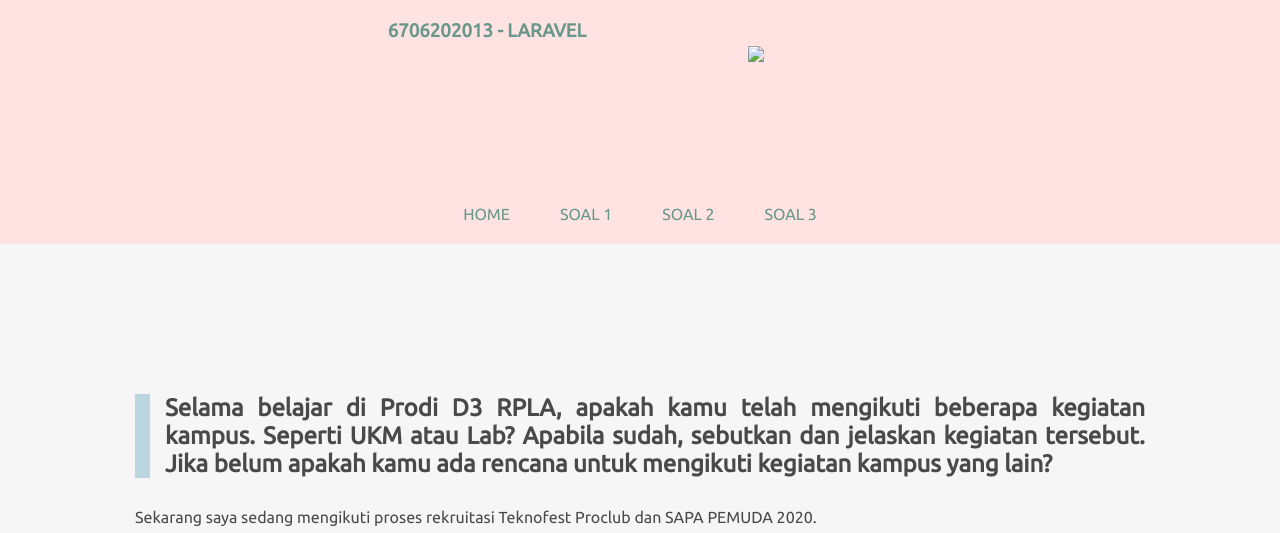
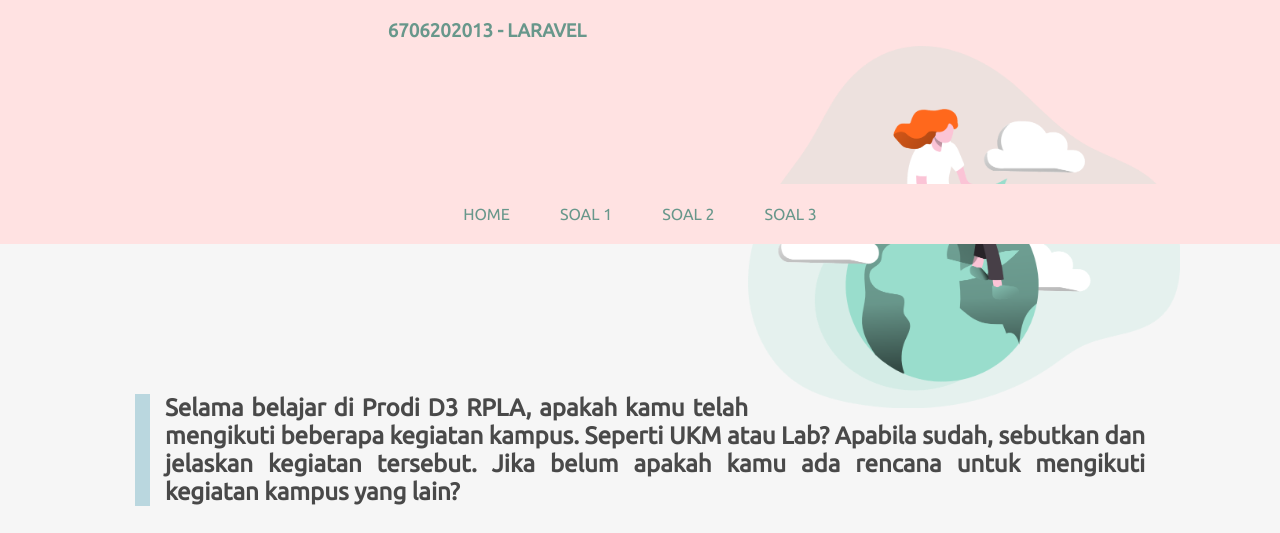
Before and after one commit to audyningrum27/tugas_onion_8rave, a plain HTML site: page index.html in a window 1280 px wide. Shown: the part 256-789 px from the top of the page. Drawn offline with nearby package versions, Linux system fonts and the light colour scheme; the site is published under a folder, as on GitHub Pages, so addresses that start at the root find nothing; a web font is replaced by a local one.

Commit message:
fix img src

```diff
--- a/index.html
+++ b/index.html
@@ -19,7 +19,7 @@
                 <h1 class="name">Nurul Qofifah Audyningrum</h1>
                 <h3>6706202013 - LARAVEL</h3>
             </div>
-            <img src="/assets/world_wide_web.png">
+            <img src="assets/world_wide_web.png">
         </div>
         <div>
             <ul class="header-list">
```
